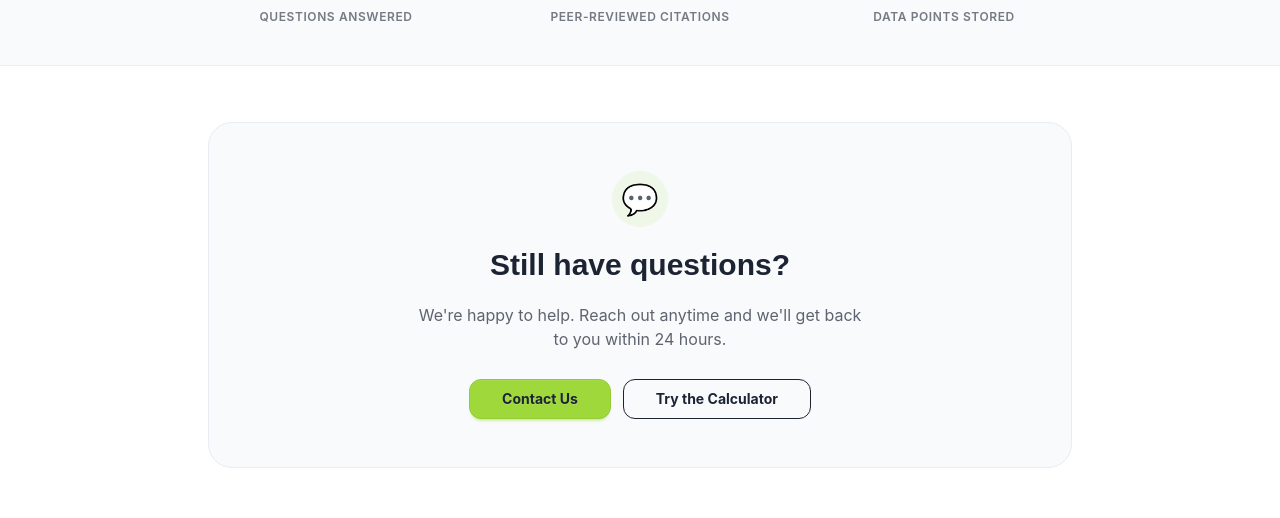
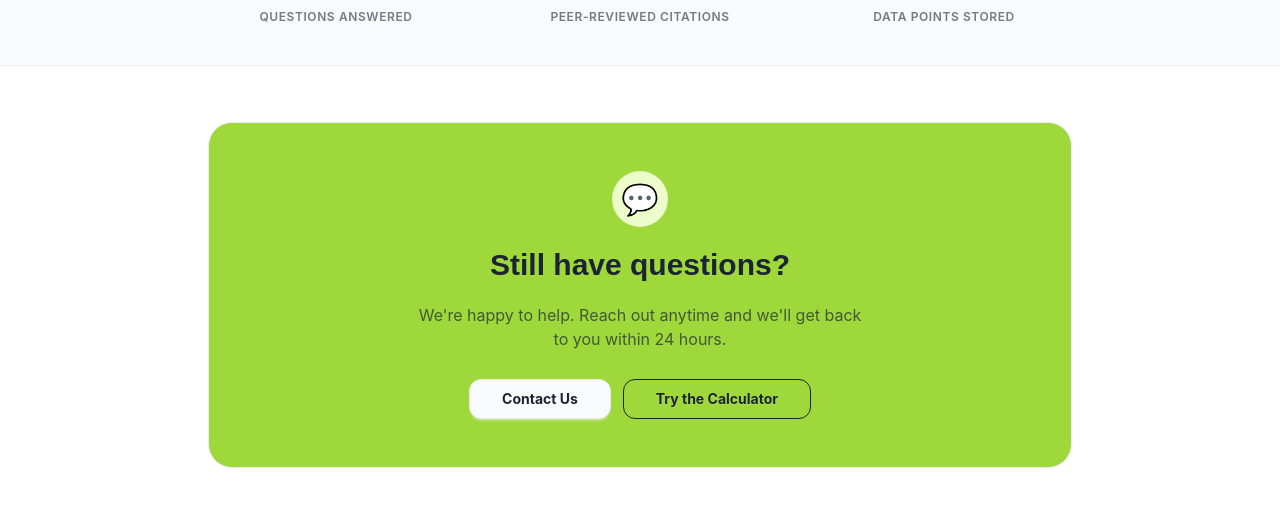
Before and after one commit to alisulmanpro/fitcalculato, a Next.js app: page /faqs in a window 1280 px wide. Shown: the part 1731-2249 px from the top of the page. Built offline with nearby package versions, Linux system fonts and the light colour scheme.

Commit message:
Blogs + Faqs + catagories

```diff
--- a/src/app/faqs/page.tsx
+++ b/src/app/faqs/page.tsx
@@ -158,8 +158,8 @@ export default function FAQsPage() {
 
       {/* ─── CTA ─── */}
       <section className="max-w-4xl mx-auto px-4 py-14">
-        <div className="bg-base-200 border border-base-300 rounded-3xl p-8 md:p-12 text-center space-y-5">
-          <div className="w-14 h-14 rounded-full bg-primary/10 flex items-center justify-center mx-auto text-3xl">
+        <div className="bg-primary border border-base-300 rounded-3xl p-8 md:p-12 text-center space-y-5">
+          <div className="w-14 h-14 rounded-full bg-lime-100 flex items-center justify-center mx-auto text-3xl">
             💬
           </div>
           <h2 className="text-2xl md:text-3xl font-extrabold text-base-content">
@@ -169,7 +169,7 @@ export default function FAQsPage() {
             We&apos;re happy to help. Reach out anytime and we&apos;ll get back to you within 24 hours.
           </p>
           <div className="flex flex-col sm:flex-row gap-3 items-center justify-center pt-2">
-            <Link href="/contact" className="btn btn-primary rounded-xl px-8 font-bold">
+            <Link href="/contact" className="btn btn-white rounded-xl px-8 font-bold">
               Contact Us
             </Link>
             <Link href="/calculators/zone-2-heart-rate-calculator" className="btn btn-outline rounded-xl px-8 font-bold">
--- a/src/components/categories/dynamic-page.tsx
+++ b/src/components/categories/dynamic-page.tsx
@@ -17,7 +17,7 @@ const DynamicHero = ({ title, description, image }: { title: string, description
                 <div className="max-w-3xl w-full space-y-5">
                     <div className="badge text-lime-800 bg-lime-50 font-bold shadow">
                         <LuFlaskConical />
-                        Evidence-Based Methodology
+                        Clinically Backed & Physiology-Driven
                     </div>
                     <h1 className="text-5xl text-white font-bold font-times">{titleCase(title.split("-").join(" "))}</h1>
                     <p className="text-white">
@@ -26,7 +26,7 @@ const DynamicHero = ({ title, description, image }: { title: string, description
                     <div className="absolute bottom-5 left-0 right-0 flex items-center justify-center gap-5 text-slate-300 ">
                         <div className="flex items-center gap-1">
                             <VscVerified />
-                            <span className="tracking-widest text-xs font-medium">NIH GUIDLINES</span>
+                            <span className="tracking-widest text-xs font-medium">NIH GUIDELINES</span>
                         </div>
                         <span>•</span>
                         <div className="flex items-center gap-1">
```
Also changed, not shown: 1 other file (tests, documents, lock files or other folders).
